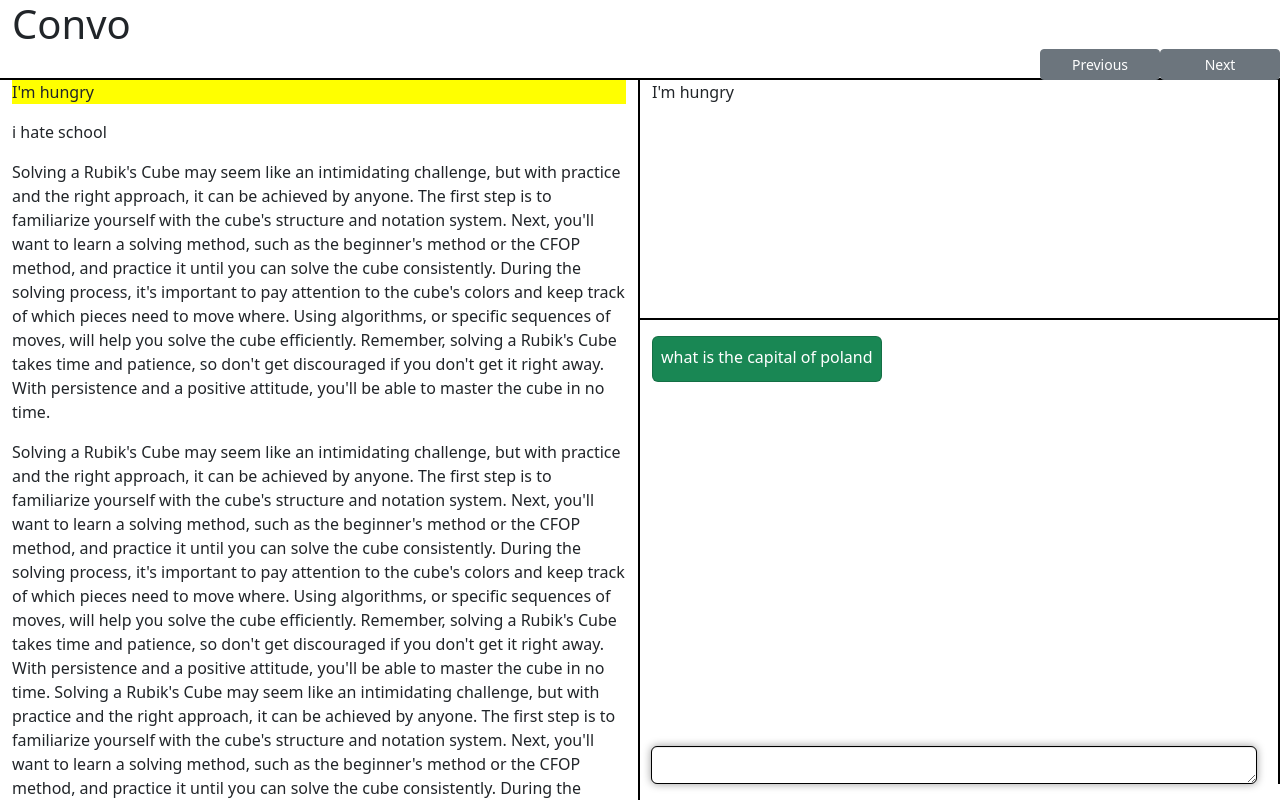
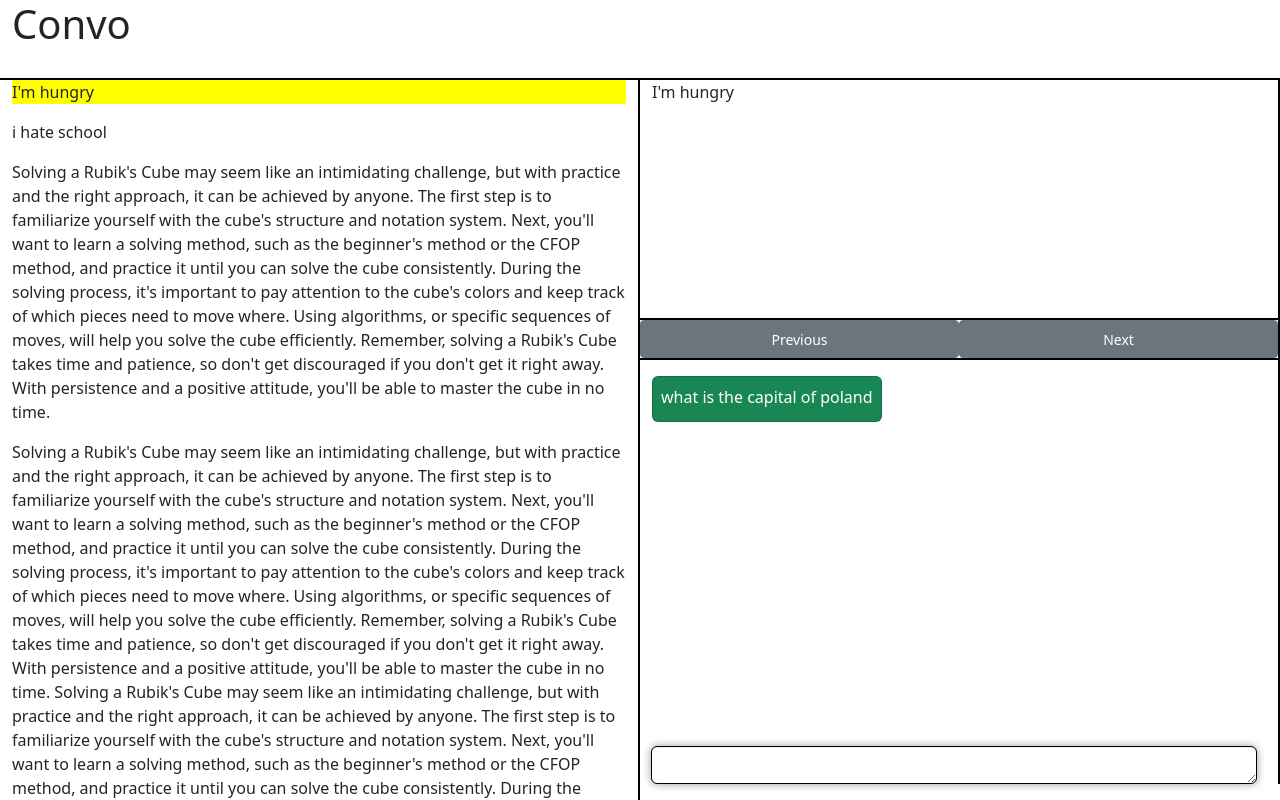
Before and after one commit to AnakinTrotter/lahacks-2023, a Next.js app in the folder convo/: page /test in a window 1280 px wide. Built offline with nearby package versions, Linux system fonts and the light colour scheme.

Commit message:
change button position on displaypage

```diff
--- a/convo/src/components/DisplayPage.js
+++ b/convo/src/components/DisplayPage.js
@@ -116,10 +116,6 @@ export default function DisplayPage(props) {
                     <h1>Convo</h1>
                 </div>
             </div>
-            <div style={{ position: 'absolute', right: 0, bottom: '90vh', display: 'flex', justifyContent: 'space-between', width: '30vh' }}>
-                <Button onClick={handleClickDown} className="btn btn-secondary btn-sm" style={{ width: '15vh' }}>Previous</Button>
-                <Button onClick={handleClickUp} className="btn btn-secondary btn-sm" style={{ width: '15vh' }}>Next</Button>
-            </div>
             {/* <div style = {{position: 'absolute', bottom: '90vh', right: '15vh'}}>
                     <Button onClick={handleClickDown} class="btn btn-secondary btn-sm" min-width = "10vh">Previous</Button>
                 </div>
@@ -134,10 +130,12 @@ export default function DisplayPage(props) {
                 <div className="col" style={{ paddingTop: '10vh', maxHeight: '100vh', borderRight: '2px solid black' }}>
                     <div className="row" style={{ borderBottom: '2px solid black', overflowY: 'scroll', height: '30vh' }}>
                         <DisplayApiCall paragraphs={props.paragraphs} indexNum={index} />
-
-
                     </div>
-                    <div className="row" style={{ height: "58vh" }}>
+                    <div className="row" style={{ borderBottom: '2px solid black', overflowY: 'scroll', height: '5vh' }}>
+                        <Button onClick={handleClickDown} className="btn btn-secondary btn-sm" style={{ width: '50%' }}>Previous</Button>
+                        <Button onClick={handleClickUp} className="btn btn-secondary btn-sm" style={{ width: '50%' }}>Next</Button>
+                    </div>
+                    <div className="row" style={{ height: "53vh" }}>
                         <Chat questions={props.questions} />
                     </div>
                 </div>
```
